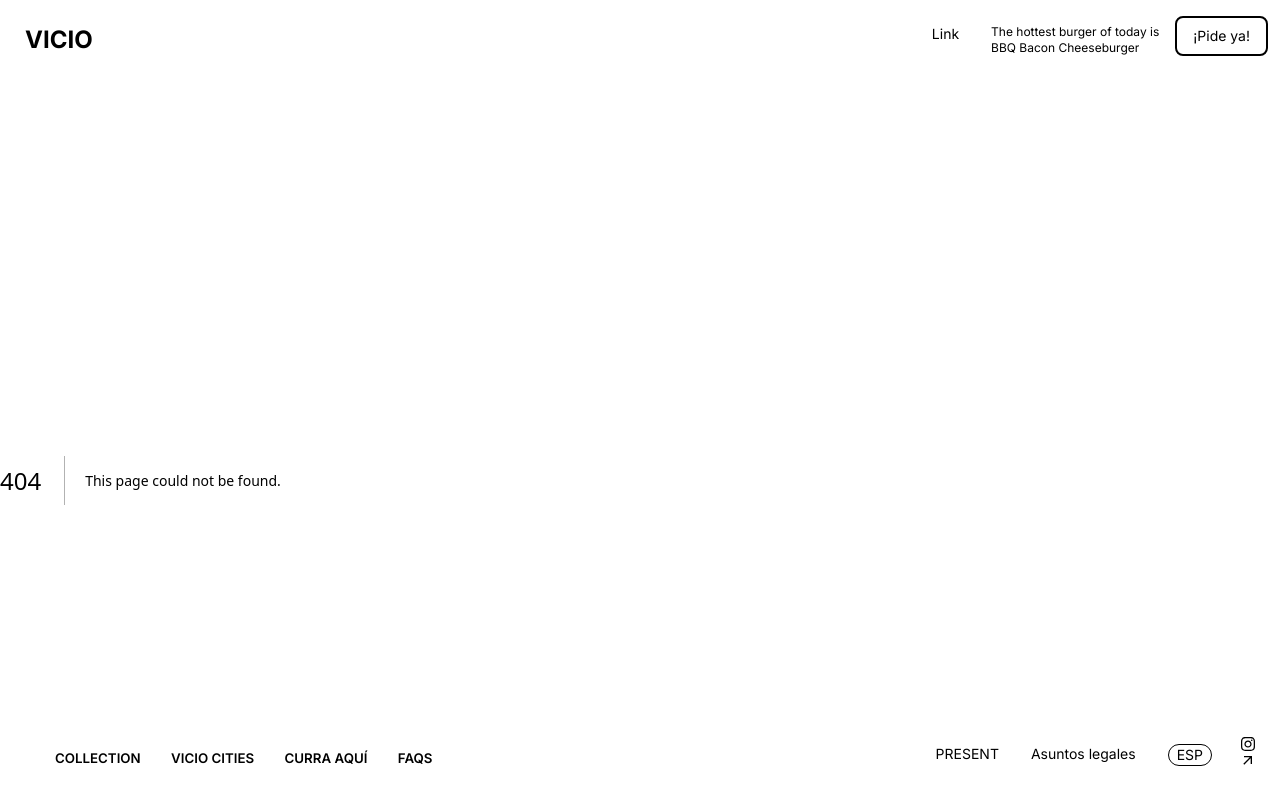
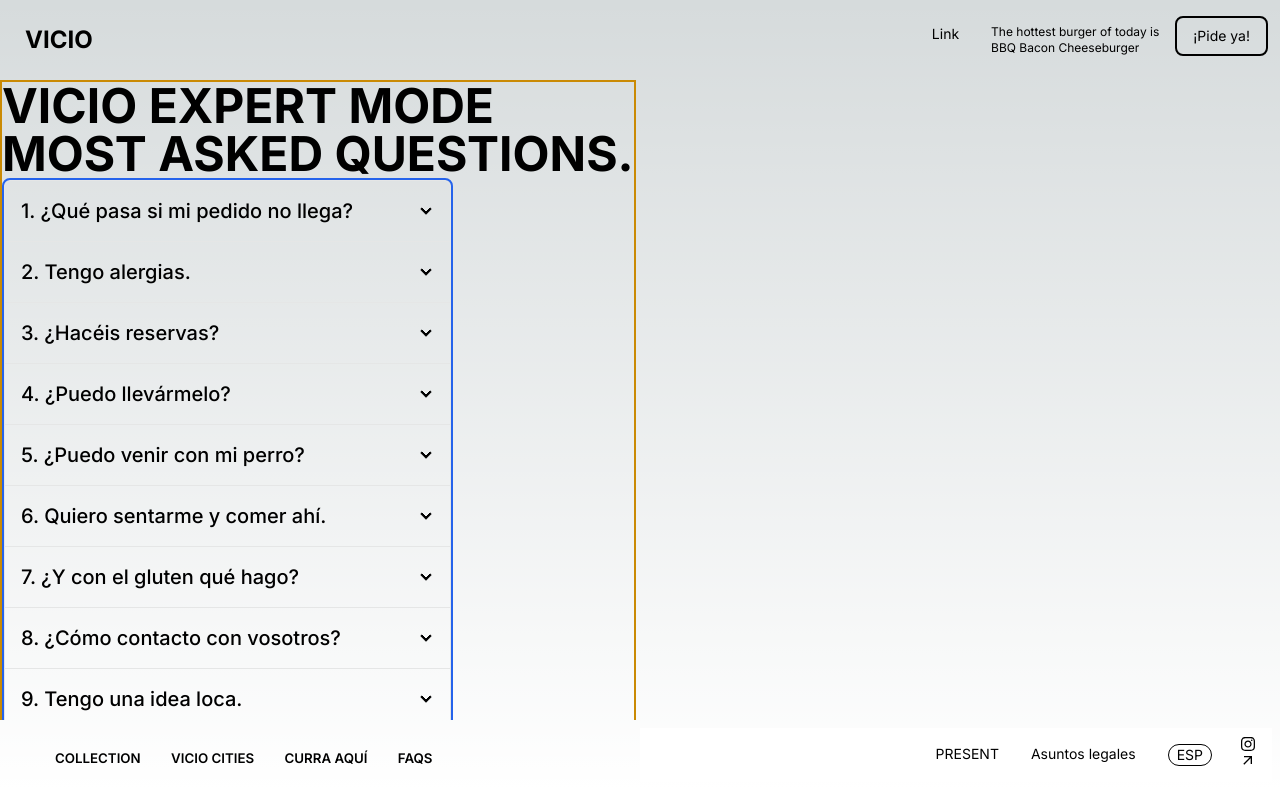
Before and after one commit to Shakib-Shajid/food-website, a Next.js app: page /faqs in a window 1280 px wide. Before the commit this address had no page. Shown: the top 804 px of the page. Built offline with nearby package versions, Linux system fonts and the light colour scheme.

Commit message:
faq page added

```diff
--- /dev/null
+++ b/src/app/faqs/page.jsx
@@ -0,0 +1,97 @@
+"use client"
+
+import React, { useState } from 'react';
+
+const Page = () => {
+    const [selectedQuestion, setSelectedQuestion] = useState(null);
+
+    const questions = [
+        { id: 1, question: "¿Qué pasa si mi pedido no llega?", answer: "Si tu pedido no llega, por favor contáctanos para que podamos ayudarte a resolver el problema lo antes posible." },
+        { id: 2, question: "Tengo alergias.", answer: "Por favor, informa sobre tus alergias al hacer tu pedido para asegurarnos de que tus necesidades sean atendidas." },
+        { id: 3, question: "¿Hacéis reservas?", answer: "Actualmente no tomamos reservas, pero puedes venir y encontrar mesa sin problemas." },
+        { id: 4, question: "¿Puedo llevármelo?", answer: "Sí, puedes pedir para llevar o disfrutar de nuestra comida en casa." },
+        { id: 5, question: "¿Puedo venir con mi perro?", answer: "Por supuesto, somos un lugar pet-friendly." },
+        { id: 6, question: "Quiero sentarme y comer ahí.", answer: "¡Te esperamos para que disfrutes tu comida en nuestro restaurante!" },
+        { id: 7, question: "¿Y con el gluten qué hago?", answer: "Tenemos opciones sin gluten. Por favor, asegúrate de indicarlo al hacer tu pedido." },
+        { id: 8, question: "¿Cómo contacto con vosotros?", answer: "Puedes contactarnos a través de nuestra página web o redes sociales." },
+        { id: 9, question: "Tengo una idea loca.", answer: "¡Nos encantan las ideas locas! Cuéntanos más y veremos qué podemos hacer." },
+        { id: 10, question: "Quiero hacer un pedido muy grande.", answer: "Para pedidos grandes, por favor contáctanos con antelación para poder organizarlo adecuadamente." }
+    ];
+
+    return (
+        <div>
+
+            <div className="relative border-yellow-600 border-2">
+                <div className="flex">
+                    {/* Left Column: Questions */}
+                    <div className="w-full">
+                        <h2 className='text-5xl font-bold uppercase'>
+                            Vicio expert mode <br />
+                            MOST ASKED QUESTIONS.
+                        </h2>
+                        <div className="join join-vertical border-blue-600 border-2">
+                            {questions.map((q) => (
+                                <div
+                                    key={q.id}
+                                    className="collapse collapse-arrow join-item border-base-300 border"
+                                >
+                                    <input
+                                        type="radio"
+                                        name="my-accordion-4"
+                                        onClick={() => setSelectedQuestion(q)}
+                                    />
+                                    <div className="collapse-title text-xl font-medium">
+                                        {`${q.id}. ${q.question}`}
+                                    </div>
+                                </div>
+                            ))}
+                        </div>
+                    </div>
+
+                    {/* Flying Answer Panel */}
+
+                </div>
+            </div>
+
+            {selectedQuestion && (
+                <div>
+                    <div
+                        className="absolute  bottom-24 right-0 w-1/4 rounded-t-lg rounded-l-lg  mr-3 p-4 bg-black text-white transition-all duration-500 transform "
+                        style={{ animation: "flyIn 0.5s forwards" }}
+                    >
+                        <p className="text-xs">{selectedQuestion.answer}</p>
+
+                    </div>
+                    <p className="absolute  bottom-14 right-0 w-1/4 rounded-t-lg rounded-l-lg  mr-3 p-4  text-black font-bold text-end transition-all duration-500 transform "
+                        style={{ animation: "flyIn 0.5s forwards" }}>VICIO</p>
+                </div>
+            )}
+
+
+            <style jsx>{`
+                @keyframes flyIn {
+                    from {
+                        transform: translateX(100%);
+                    }
+                    to {
+                        transform: translateX(0);
+                    }
+                }
+            `}</style>
+        </div>
+    );
+};
+
+export default Page;
+
+
+{/* <p>01. ¿Qué pasa si mi pedido no llega?</p>
+            <p>02. Tengo alergias.</p>
+            <p>03. ¿Hacéis reservas?</p>
+            <p>04. ¿Puedo llevármelo?</p>
+            <p>05. ¿Puedo venir con mi perro?</p>
+            <p>06. Quiero sentarme y comer ahí.</p>
+            <p>07. ¿Y con el gluten qué hago?</p>
+            <p>08. ¿Cómo contacto con vosotros?</p>
+            <p>09. Tengo una idea loca.</p>
+            <p>10. Quiero hacer un pedido muy grande.</p> */}
--- a/src/components/FAQ.jsx
+++ b/src/components/FAQ.jsx
@@ -1,10 +1,12 @@
 import { FiArrowUpRight } from "react-icons/fi";
 import { AiOutlineMessage } from "react-icons/ai";
+import Link from "next/link";
 
 const FAQ = () => {
     return (
         <div>
 
+            <Link href="/faqs">
                 <div className="relative  overflow-hidden group -rotate-90 my-40 mx-0" >
 
                     <span className="ml-10 block transition-transform duration-300 ease-in-out group-hover:translate-y-full">
@@ -23,6 +25,7 @@
                     </span>
 
                 </div>
+            </Link>
 
         </div>
     );
```
Lines whose indentation alone changed are shown as unchanged.
